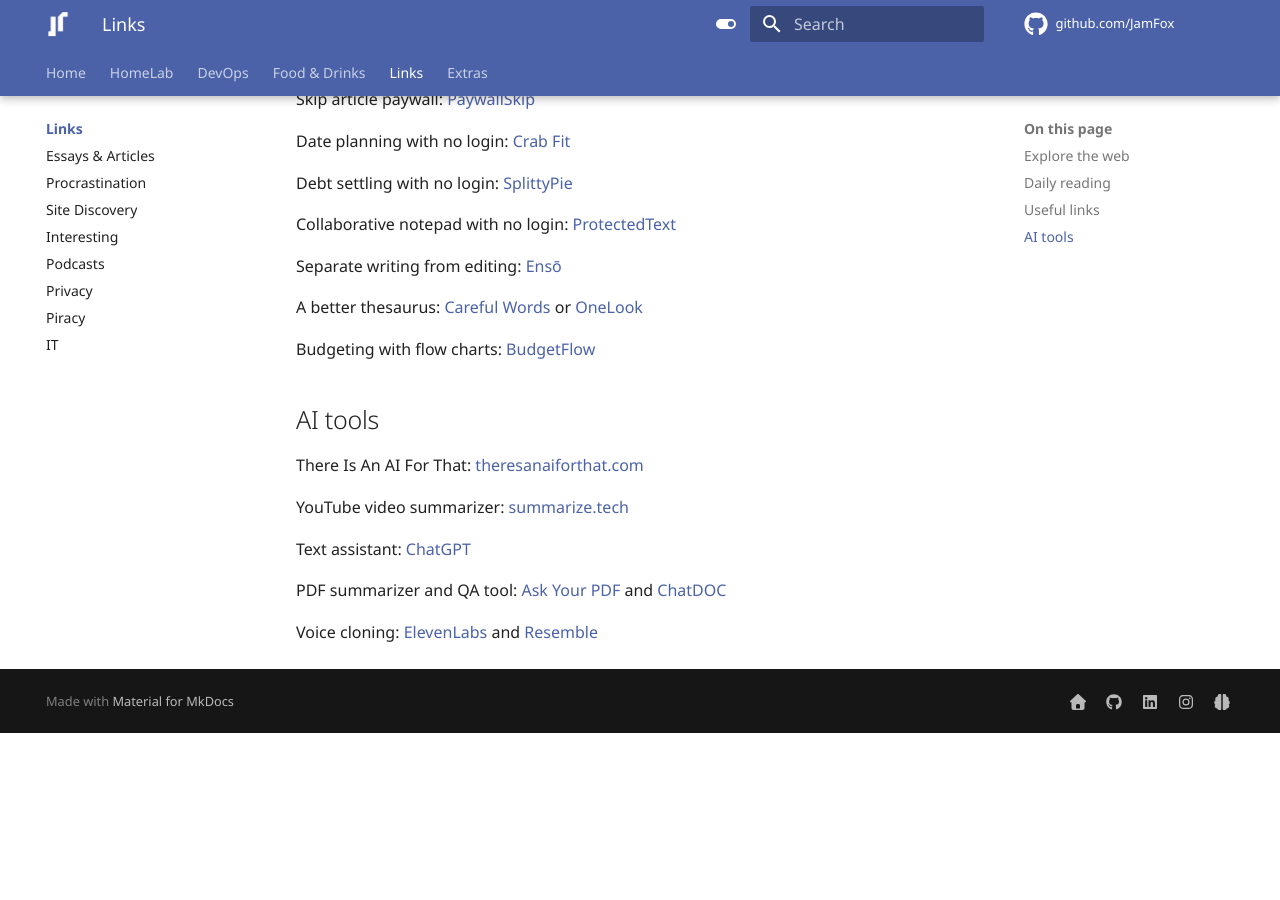
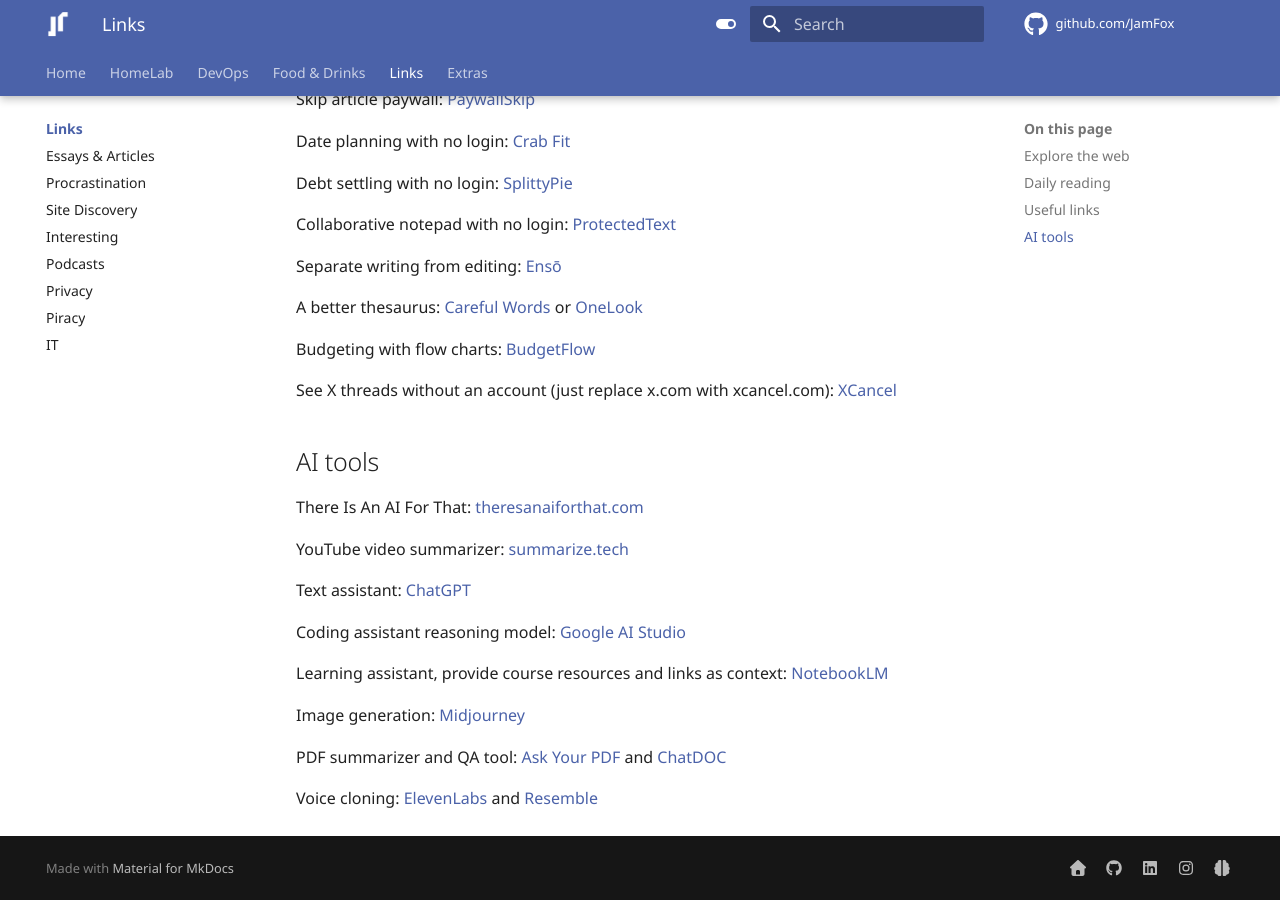
Before and after one commit to JamFox/docs.jamfox.dev, an MkDocs documentation site: the page built from docs/content/links/index.md, in a window 1280 px wide and 900 px high, scrolled down 874 px. Built offline with MkDocs 1.6.1 and Material for MkDocs 9.7.7, drawn with Linux system fonts in a browser that asks for light colours; comment, search, counter and statistics services are not loaded; before the commit the page ends 1607 px from its top, so only the background shows below that.

Commit message:
bunch of links, ai stuff

```diff
--- a/docs/content/links/index.md
+++ b/docs/content/links/index.md
@@ -44,6 +44,8 @@ A better thesaurus: [Careful Words](https://carefulwords.com/) or [OneLook](http
 
 Budgeting with flow charts: [BudgetFlow](https://www.budgetflow.cc/)
 
+See X threads without an account (just replace x.com with xcancel.com): [XCancel](https://xcancel.com/)
+
 ## AI tools
 
 There Is An AI For That: [theresanaiforthat.com](https://theresanaiforthat.com/)
@@ -52,6 +54,12 @@ YouTube video summarizer: [summarize.tech](https://www.summarize.tech/)
 
 Text assistant: [ChatGPT](https://chat.openai.com/)
 
+Coding assistant reasoning model: [Google AI Studio](https://aistudio.google.com/)
+
+Learning assistant, provide course resources and links as context: [NotebookLM](https://notebooklm.google.com/)
+
+Image generation: [Midjourney](https://www.midjourney.com/)
+
 PDF summarizer and QA tool: [Ask Your PDF](https://askyourpdf.com/) and [ChatDOC](https://chatdoc.com/)
 
 Voice cloning: [ElevenLabs](https://elevenlabs.io/) and [Resemble](https://www.resemble.ai/)
```
